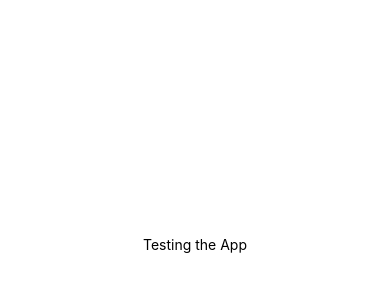
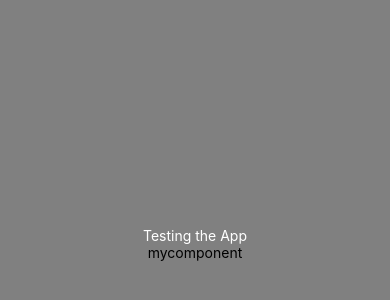
Before and after one commit to pavanbhat1999/Mark-App, a React Native app: screen / in a window 390 px wide. Shown: the part 178-478 px from the top of the page. Built offline with nearby package versions, Linux system fonts and the light colour scheme.

Commit message:
added text

```diff
--- a/App.js
+++ b/App.js
@@ -1,23 +1,32 @@
 import { StatusBar } from 'expo-status-bar';
 import React from 'react';
 import { StyleSheet, Text, View } from 'react-native';
+import mycomponent from './components/firstcomponent';
 
 const App=()=> {
   return (
     <View style={styles.container}>
-      <Text>Testing the App</Text>
+      <Text style={textStyle.container}>Testing the App</Text>
       <StatusBar style="auto" />
+      <Text>mycomponent</Text>
     </View>
   );
 }
 
 const styles = StyleSheet.create({
   container: {
+
     flex: 1,
-    backgroundColor: '#fff',
+    backgroundColor: 'grey',
     alignItems: 'center',
     justifyContent: 'center',
   },
 });
 
+const textStyle = StyleSheet.create({
+  container:{
+    color: 'white'
+  },
+});
+
 export default App;
--- /dev/null
+++ b/components/firstcomponent.jsx
@@ -0,0 +1,22 @@
+import { StatusBar } from 'expo-status-bar';
+import React from 'react';
+import { StyleSheet, Text, View } from 'react-native';
+
+const mycomponent = () => {
+    return (
+        <View style={styles.container}>
+          <Text>Testing the App</Text>
+          <StatusBar style="auto" />
+        </View>
+      );
+}
+
+const styles = StyleSheet.create({
+    container: {
+      flex: 1,
+      backgroundColor: '#fff',
+      alignItems: 'center',
+      justifyContent: 'center',
+    },
+  });
+export default mycomponent;
```
